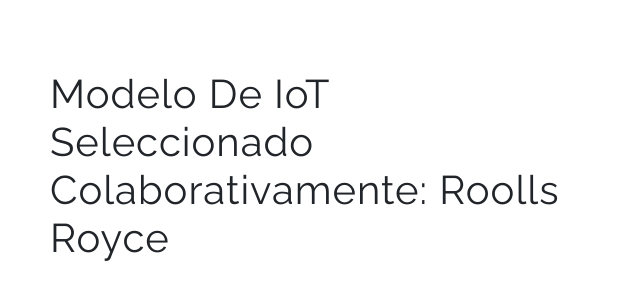
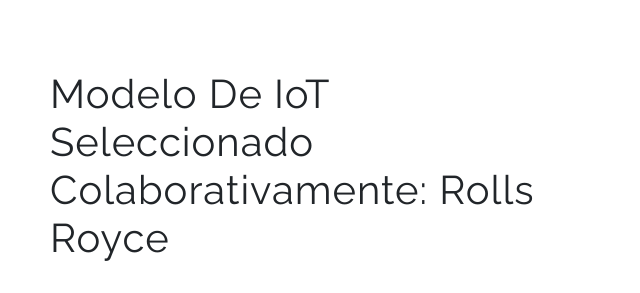
Before and after one commit to JosueCano143/RollsRoyce.github.io, a plain HTML site: page index.html in a window 1280 px wide. Shown: the part 746-1039 px from the top of the page, 605-1245 px from the left. Drawn offline with Linux system fonts and the light colour scheme.

Commit message:
Update index.html

```diff
--- a/index.html
+++ b/index.html
@@ -48,7 +48,7 @@
 			</div>
 			<div class="col-lg-6 about-text-grid text-left">
 				<div class="title-desc">
-					<h3 class="main-title-w3pvt text-capitalize">Modelo de IoT seleccionado colaborativamente: Roolls Royce</h3>
+					<h3 class="main-title-w3pvt text-capitalize">Modelo de IoT seleccionado colaborativamente: Rolls Royce</h3>
 				</div>
 				<p class="my-sm-4 mt-2 mb-4" align="justify">
                     <strong>a) ¿Cuál fue el criterio y/o metodología de selección empleado por el equipo?</strong>
```
